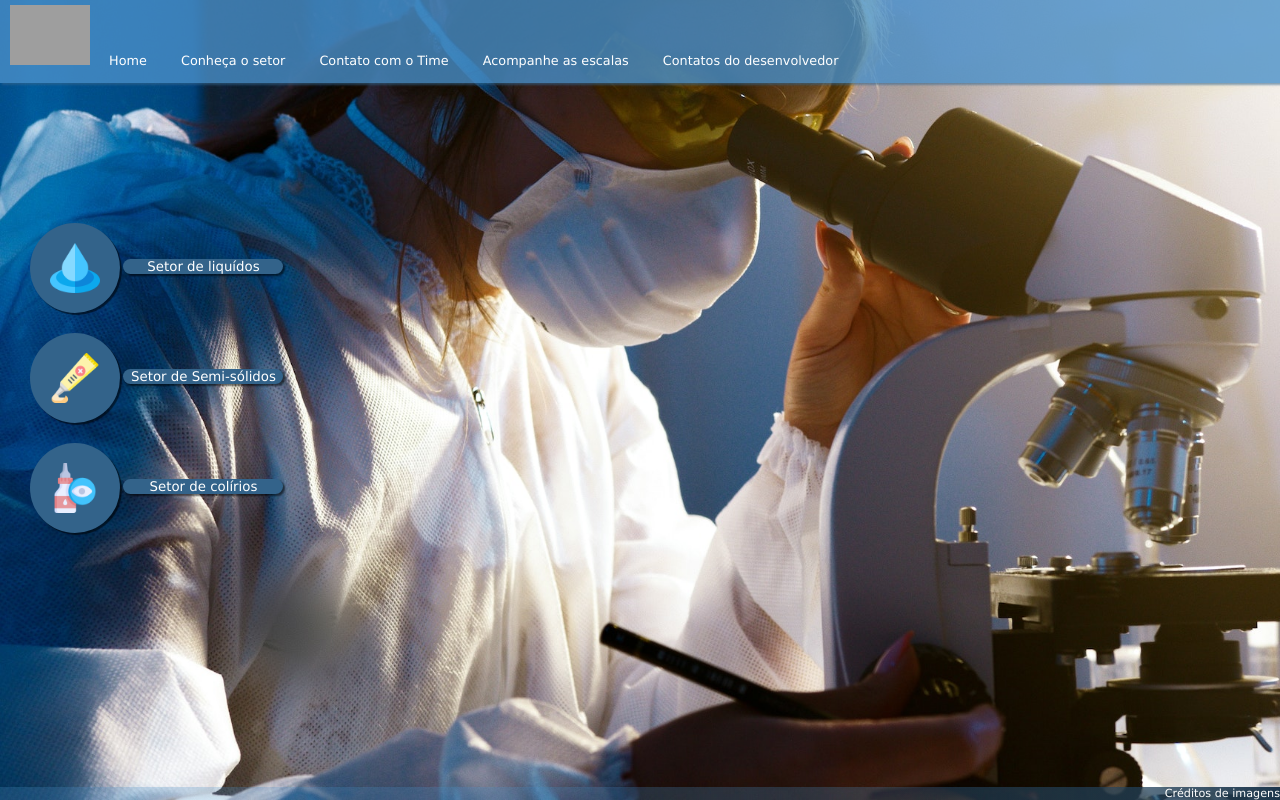
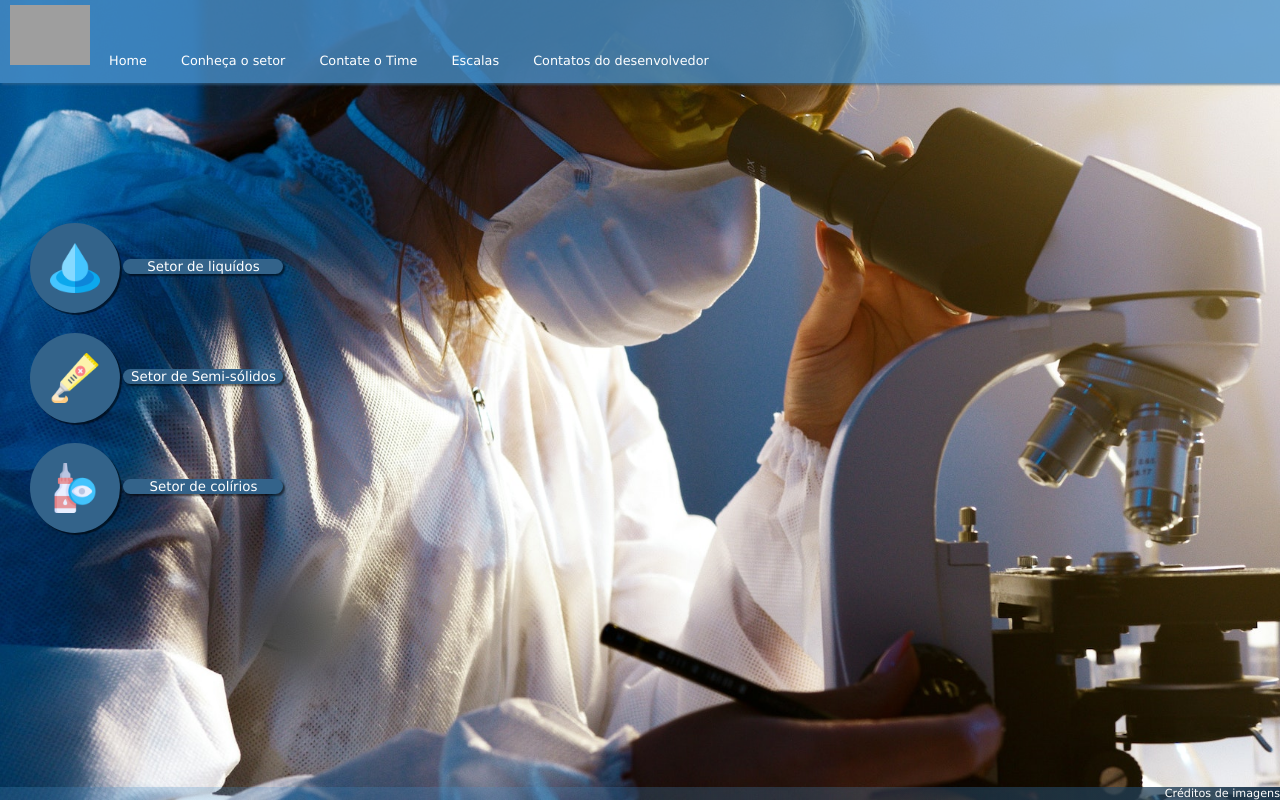
Before and after one commit to Raphaell-K/Ferramental, a plain HTML site: page Pág01.html in a window 1280 px wide. Drawn offline with nearby package versions, Linux system fonts and the light colour scheme; grey boxes are pictures that could not be loaded.

Commit message:
Update Pág01.html

```diff
--- a/Pág01.html
+++ b/Pág01.html
@@ -28,8 +28,8 @@
 
                 <li>  <a href="#">Home</a></li>
                 <li><a href="#">Conheça o setor</a></li>
-                <li><a href="#">Contato com o Time</a></li>
-                <li><a href="#">Acompanhe as escalas</a></li>
+                <li><a href="#">Contate o Time</a></li>
+                <li><a href="#">Escalas</a></li>
                 <li><a href="contato.html">Contatos do desenvolvedor</a></li>
             </ul>
         </nav>
```
